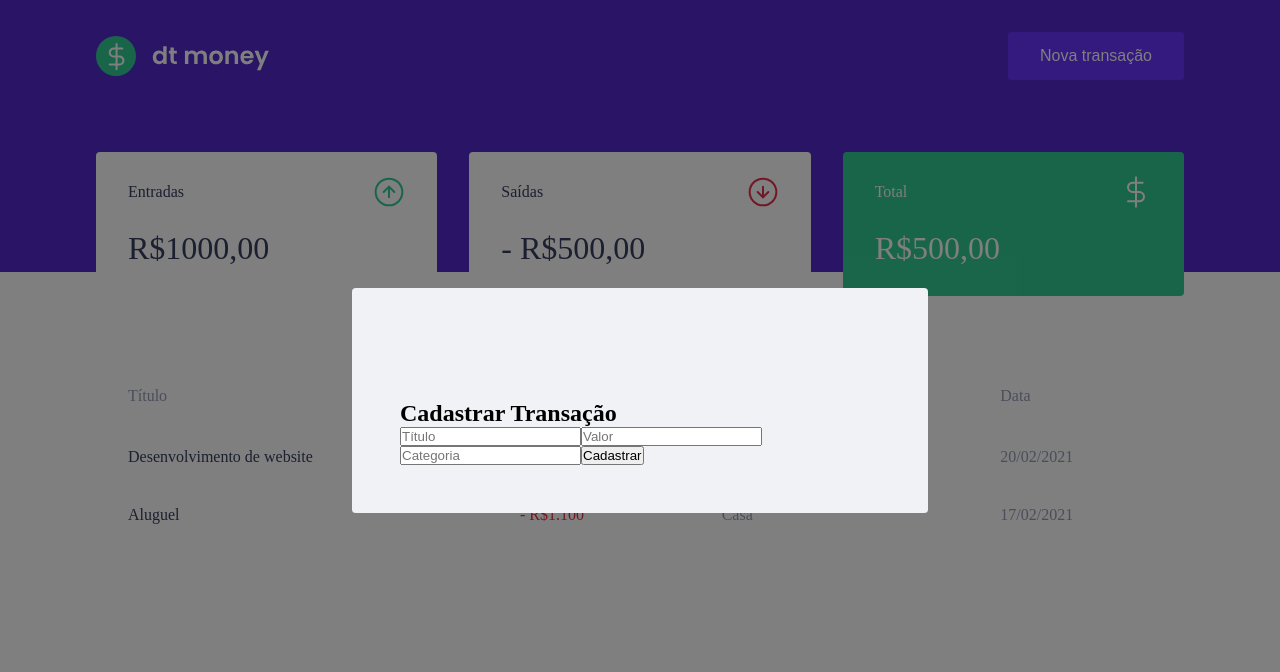
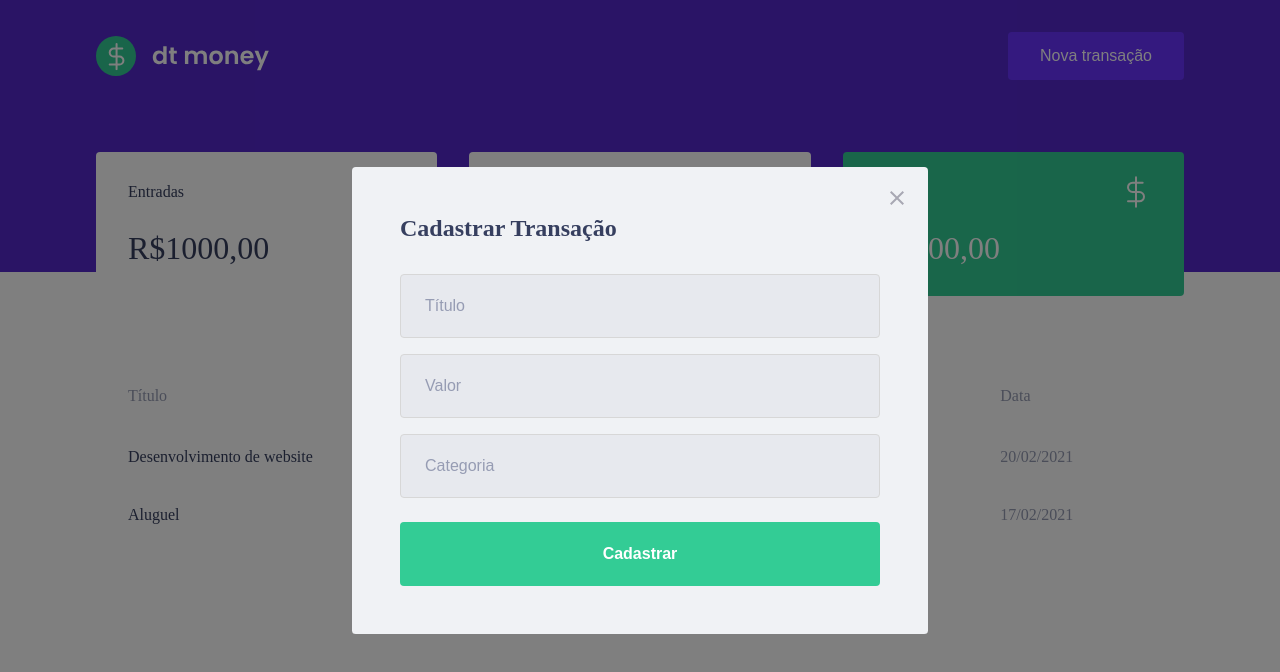
Before and after one commit to Victor-BwD/Control_Money, a React (Create React App) app: page / in a window 1280 px wide. Both pictures are taken after a click on the button "Nova transação". Shown: the top 672 px of the page. Built offline with nearby package versions, Linux system fonts and the light colour scheme; no server answers; what miragejs would draw is missing.

Commit message:
Estilizando o input e botão

```diff
--- a/src/components/NewTransactionModal/index.tsx
+++ b/src/components/NewTransactionModal/index.tsx
@@ -1,5 +1,6 @@
 import Modal from 'react-modal';
-import { Container } from '../TransactionsTable/styles';
+import { Container } from '../NewTransactionModal/styles';
+import closeImg from '../../assets/close.svg';
 
 interface NewTransactionModalProps{
     isOpen: boolean;
@@ -14,6 +15,10 @@ export function NewTransactionModal({isOpen, onRequestClose}: NewTransactionModa
           overlayClassName="react-modal-overlay"
           className="react-modal-content"
           >
+              <button type="button" onClick={onRequestClose} className="react-modal-close">
+                <img src={closeImg} alt="Fechar modal"/>
+              </button>
+
               <Container>
               <h2>Cadastrar Transação</h2>
 
--- a/src/components/NewTransactionModal/styles.ts
+++ b/src/components/NewTransactionModal/styles.ts
@@ -1,5 +1,50 @@
 import styled from 'styled-components';
 
 export const Container = styled.form`
+    h2{
+        color: var(--text-title);
+        font-size: 1.5rem;
+        margin-bottom: 2rem;
+    }
 
+    input{
+        width: 100%;
+        padding: 0 1.5rem;
+        height: 4rem;
+        border-radius: 0.25rem;
+
+        border: 1px solid #d7d7d7;
+        background: #e7e9ee;
+
+        font-weight: 400;
+        font-size: 1rem;
+
+        &::placeholder{
+            color:var(--text-body);
+        }
+
+        & + input{
+            margin-top: 1rem;
+
+        }
+    }
+
+    button[type="submit"]{
+        width: 100%;
+        padding: 0 1.5rem;
+        height: 4rem;
+        background: var(--green);
+        color: #FFF;
+        border-radius: 0.25rem;
+        border: 0;
+        font-size: 1rem;
+        margin-top: 1.5rem;
+        font-weight: 600;
+
+        transition: 0.2s;
+
+        &:hover{
+            filter: brightness(0.9);
+        }
+    }
 `;
--- a/src/styles/global.ts
+++ b/src/styles/global.ts
@@ -66,4 +66,18 @@ export const GlobalStyle = createGlobalStyle`
         position: relative;
         border-radius: 0.24rem;
     }
+
+    .react-modal-close{
+        position: absolute;
+        right: 1.5rem;
+        top: 1.5rem;
+        border: 0;
+        background: transparent;
+
+        transition: filter 0.2s;
+
+        &:hover{
+            filter: brightness(0.8);
+        }
+    }
 `
```
